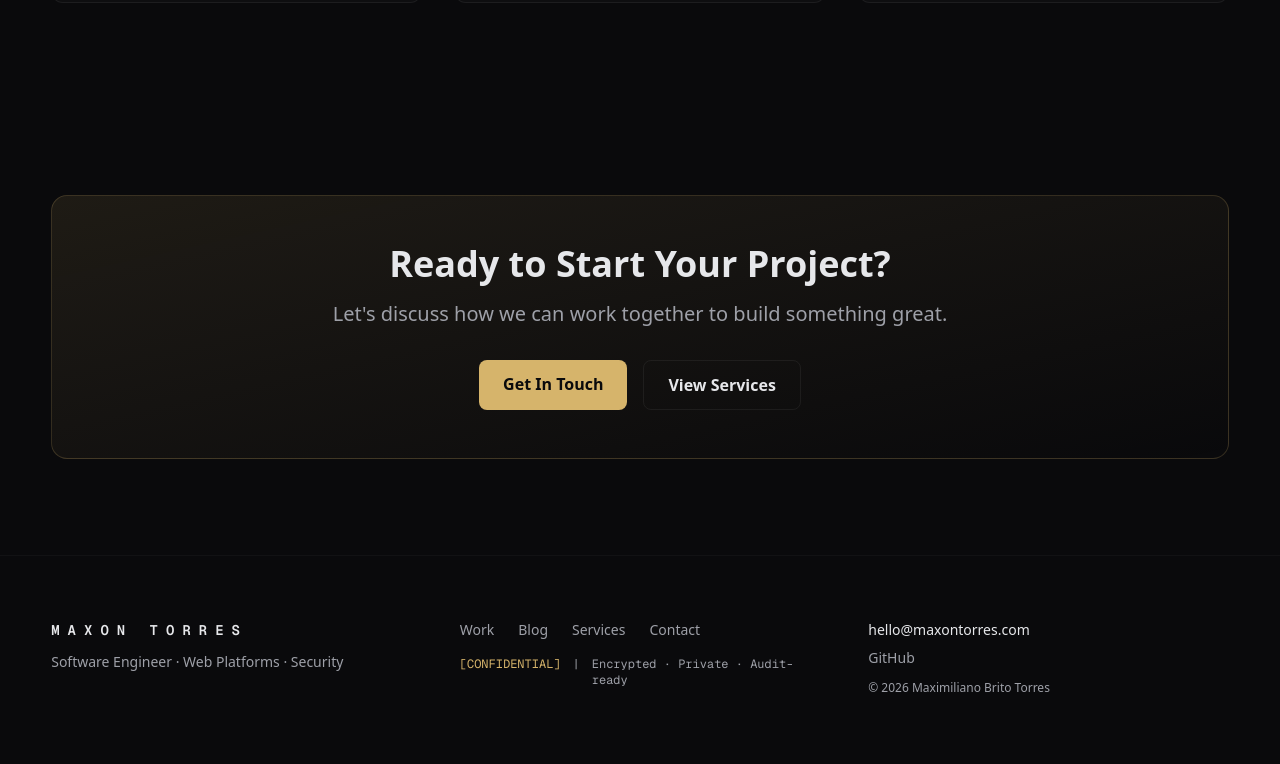
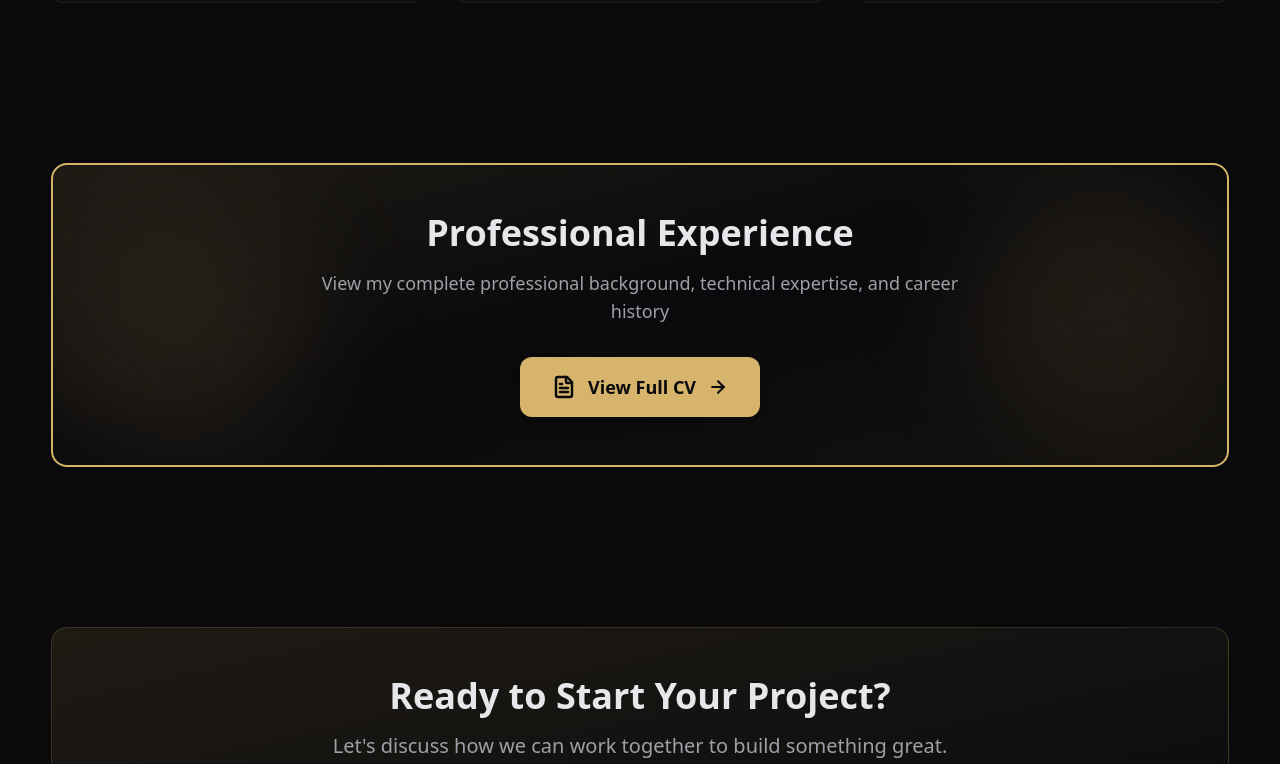
Before and after one commit to maxonreid/maxonreid-2026, a Next.js app: page /en/about in a window 1280 px wide. Shown: the part 1616-2380 px from the top of the page. Built offline with nearby package versions, Linux system fonts and the light colour scheme.

Commit message:
Navbar and other stuff

```diff
--- a/app/[locale]/about/page.tsx
+++ b/app/[locale]/about/page.tsx
@@ -1,6 +1,8 @@
 import Header from '../../components/Header';
 import Footer from '../../components/Footer';
 import { getTranslations } from 'next-intl/server';
+import { Link } from '@/routing';
+import { FileText, ArrowRight } from 'lucide-react';
 import HeroSection from '../../components/about/HeroSection';
 import BioSection from '../../components/about/BioSection';
 import SkillsSection from '../../components/about/SkillsSection';
@@ -14,17 +16,51 @@ export async function generateMetadata() {
   };
 }
 
-export default function AboutPage() {
+export default async function AboutPage() {
+  const t = await getTranslations('about.cv');
+
   return (
     <>
       <Header />
       <main>
         <HeroSection />
+
+
+
         <BioSection />
 
-        {/* TODO Link to CV */}
 
         <SkillsSection />
+
+        {/* CV Link Section TODO make this a component later */}
+        <section className="w-[92%] max-w-[1200px] mx-auto py-16">
+          <div className="relative overflow-hidden rounded-2xl border-2 border-[#d6b46b] bg-gradient-to-br from-[#d6b46b]/10 via-transparent to-[#d6b46b]/5 p-12 text-center backdrop-blur-sm">
+
+            {/* Decorative Background Elements */}
+            <div className="absolute top-0 right-0 w-64 h-64 bg-[#d6b46b]/10 rounded-full blur-3xl -z-10"></div>
+            <div className="absolute bottom-0 left-0 w-64 h-64 bg-[#d6b46b]/10 rounded-full blur-3xl -z-10"></div>
+
+            <div className="relative z-10">
+              <h2 className="text-3xl md:text-4xl font-bold mb-4" style={{ color: 'var(--text-primary)' }}>
+                Professional Experience
+              </h2>
+              <p className="text-lg mb-8 max-w-2xl mx-auto" style={{ color: 'var(--text-secondary)' }}>
+                View my complete professional background, technical expertise, and career history
+              </p>
+
+              <Link
+                href="/cv"
+                className="inline-flex items-center gap-3 px-8 py-4 bg-[#d6b46b] text-[#0a0a0c] font-bold text-lg rounded-xl hover:bg-[#c9a961] hover:shadow-[0_8px_30px_rgba(214,180,107,0.4)] transition-all duration-300 hover:scale-105 hover:-translate-y-1 focus:outline-2 focus:outline-[#d6b46b] focus:outline-offset-4 shadow-lg"
+                aria-label="View my full curriculum vitae"
+              >
+                <FileText size={24} strokeWidth={2.5} aria-hidden="true" />
+                {t('viewCV')}
+                <ArrowRight size={20} strokeWidth={2.5} aria-hidden="true" />
+              </Link>
+            </div>
+          </div>
+        </section>
+
         <CTASection />
       </main>
       <Footer />
--- a/app/components/Header.tsx
+++ b/app/components/Header.tsx
@@ -79,6 +79,7 @@ export default function Header() {
       <div className="w-[92%] max-w-[1200px] mx-auto flex items-center justify-between py-3.5">
 
 
+        {/* That big logo that always takes you home */}
         <Link href="/" aria-label="Go to homepage">
           <Image
             src="/logo-maxontorres.png"
--- a/app/components/Navbar.tsx
+++ b/app/components/Navbar.tsx
@@ -96,20 +96,20 @@ export default function Navbar() {
 
   return (
     <nav className="flex gap-[18px] items-center" aria-label="Primary navigation">
-      <a
+      {/* <a
         href={`/${locale}#work`}
         className={`nav-link ${activeSection === 'work' ? 'nav-link-active' : ''}`}
         onClick={(e) => handleHashClick(e, 'work')}
       >
         {t('work')}
-      </a>
-      <Link
+      </a> */}
+      {/* <Link
         href="/articles"
         className={`nav-link ${pathname?.includes('/articles') ? 'nav-link-active' : ''}`}
         locale={locale}
       >
         {t('blog')}
-      </Link>
+      </Link> */}
       <Link
         href="/about"
         className={`nav-link ${pathname?.includes('/about') ? 'nav-link-active' : ''}`}
--- a/messages/en.json
+++ b/messages/en.json
@@ -98,6 +98,10 @@
       "subtitle": "Let's discuss how we can work together to build something great.",
       "contact": "Get In Touch",
       "services": "View Services"
+    },
+    "cv": {
+      "viewCV": "View Full CV",
+      "downloadCV": "Download Resume"
     }
   },
   "articles": {
--- a/messages/lo.json
+++ b/messages/lo.json
@@ -98,6 +98,10 @@
       "subtitle": "ມາປຶກສາຫາລືກ່ຽວກັບວິທີທີ່ພວກເຮົາສາມາດຮ່ວມມືກັນເພື່ອສ້າງບາງສິ່ງທີ່ຍິ່ງໃຫຍ່.",
       "contact": "ຕິດຕໍ່",
       "services": "ເບິ່ງບໍລິການ"
+    },
+    "cv": {
+      "viewCV": "ເບິ່ງ CV ເຕັມ",
+      "downloadCV": "ດາວໂຫຼດ Resume"
     }
   },
   "articles": {
```
